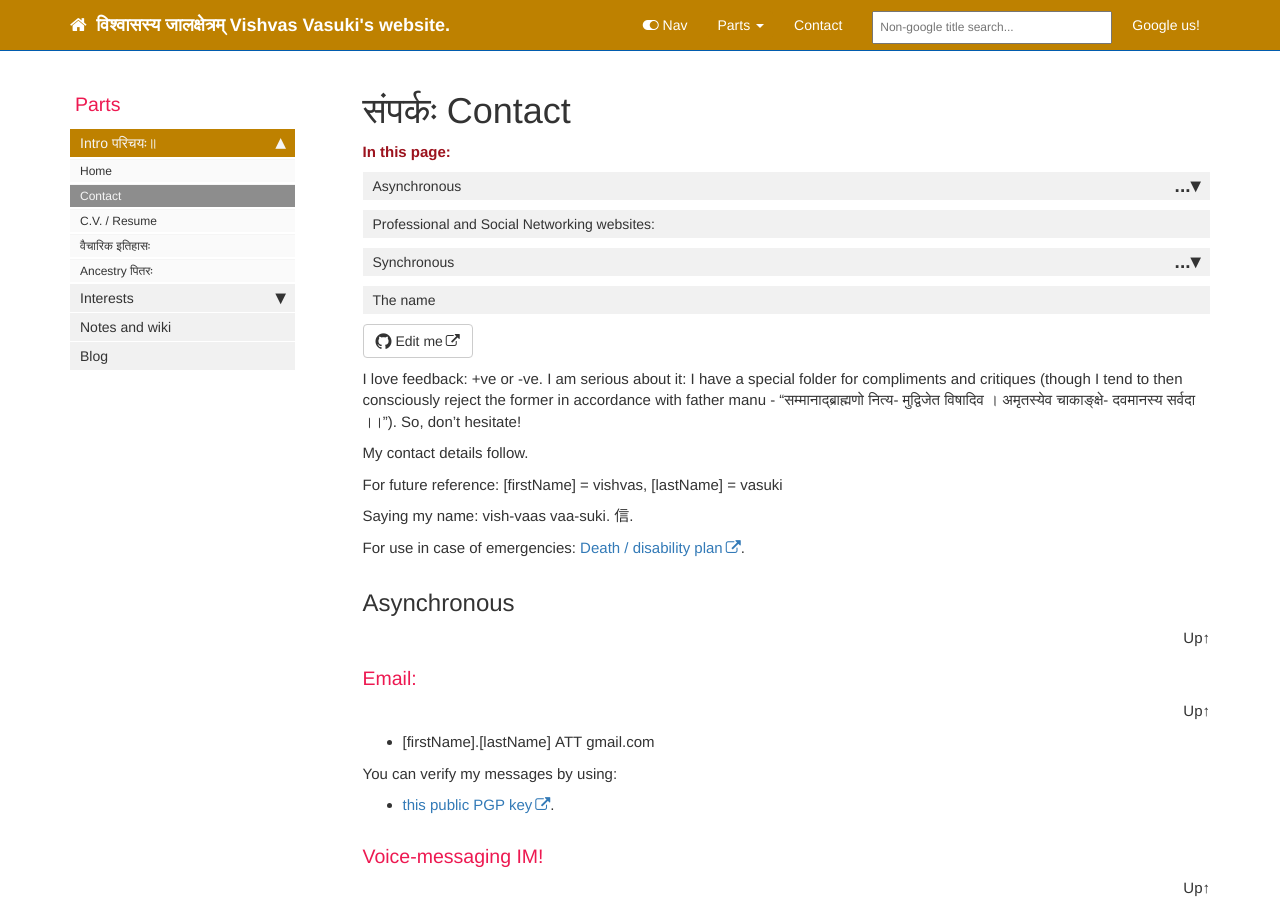
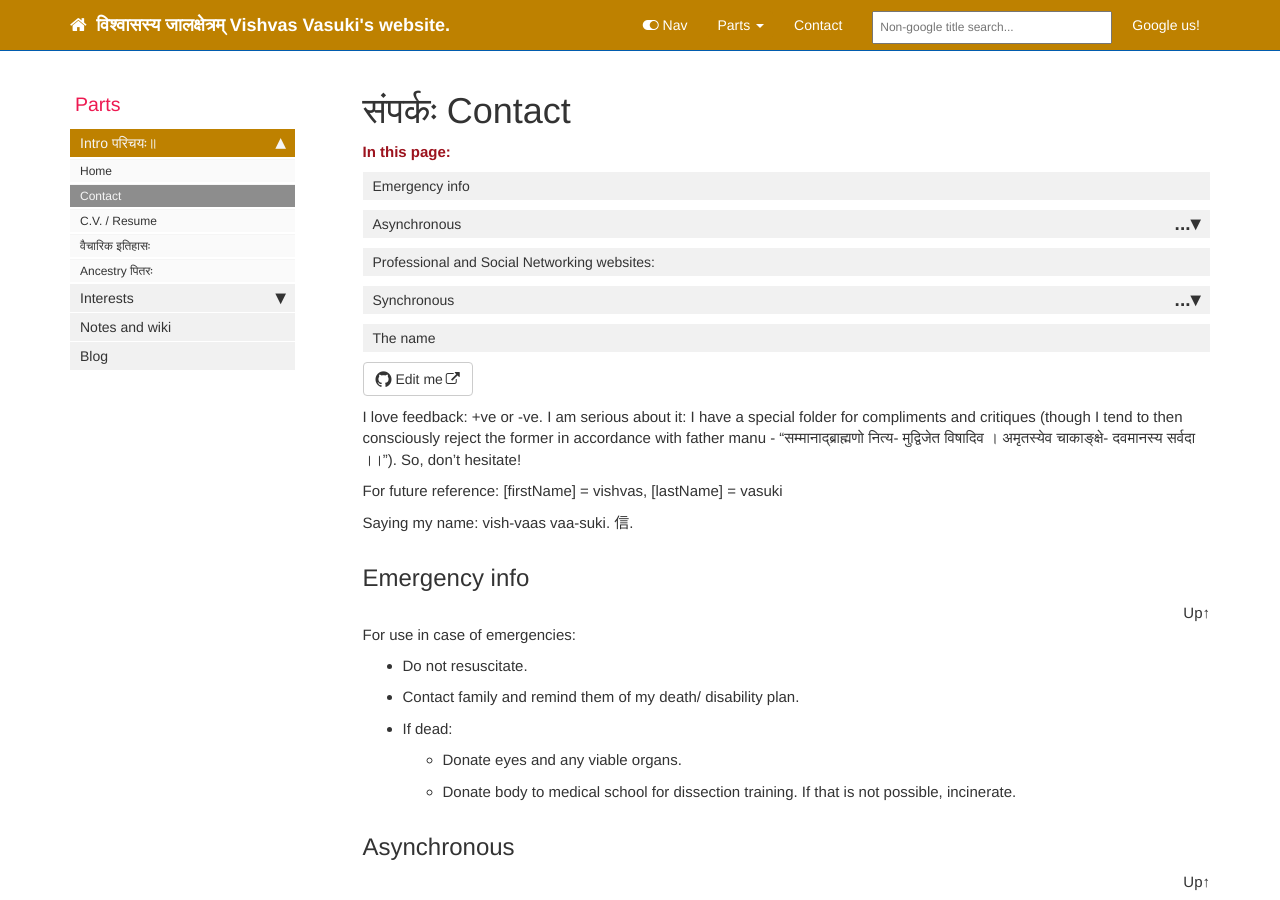
Before and after one commit to vishvAsa/vishvAsa.github.io, a Jekyll site: the page built from intro/contact.md, in a window 1280 px wide and 900 px high. Built offline with Jekyll 4.4.1, drawn with Linux system fonts in a browser that asks for light colours; nearby versions of some CDN libraries; comment, search, counter and statistics services are not loaded.

Commit message:
Content update

```diff
--- a/intro/contact.md
+++ b/intro/contact.md
@@ -4,13 +4,17 @@ title: संपर्कः Contact
 
 I love feedback: +ve or -ve. I am serious about it: I have a special folder for compliments and critiques (though I tend to then consciously reject the former in accordance with father manu - "सम्मानाद्ब्राह्मणो नित्य- मुद्विजेत विषादिव । अमृतस्येव चाकाङ्क्षे- दवमानस्य सर्वदा ।।"). So, don't hesitate!
 
-My contact details follow.
-
 For future reference: \[firstName\] = vishvas, \[lastName\] = vasuki
 
 Saying my name: vish-vaas vaa-suki. 信.
 
-For use in case of emergencies: [Death / disability plan](https://docs.google.com/document/d/1X9oTI7V4WaS66cb0TiGzDHLDxpgQKrmHkB-zaol_Fz4/edit?usp=sharing).
+## Emergency info
+For use in case of emergencies:
+- Do not resuscitate.
+- Contact family and remind them of my death/ disability plan.
+- If dead:
+  - Donate eyes and any viable organs.
+  - Donate body to medical school for dissection training. If that is not possible, incinerate.
 
 ## Asynchronous
 
@@ -20,8 +24,6 @@ For use in case of emergencies: [Death / disability plan](https://docs.google.co
 
 You can verify my messages by using:
 - [this public PGP key](https://keybase.io/vvasuki/pgp_keys.asc?fingerprint=1e8b3e346bd2d91b394bd6a9483963b3ff487bfb).
-
-
 
 ### Voice-messaging IM!
 
```
